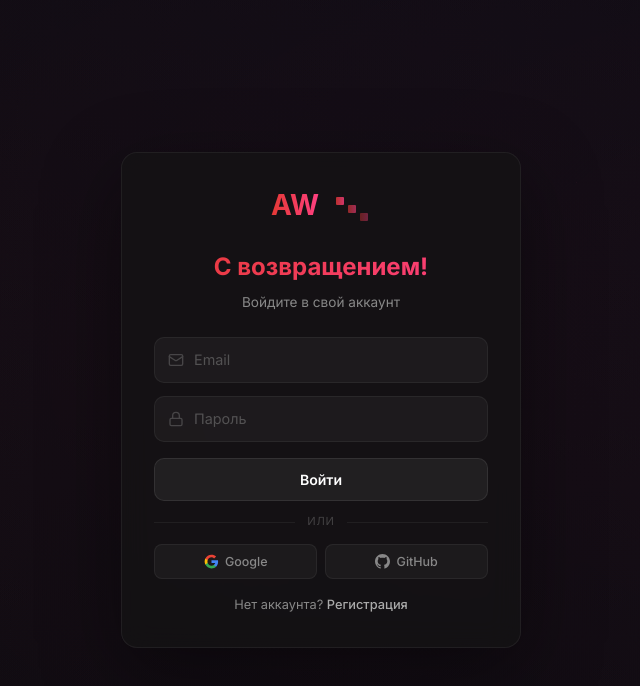
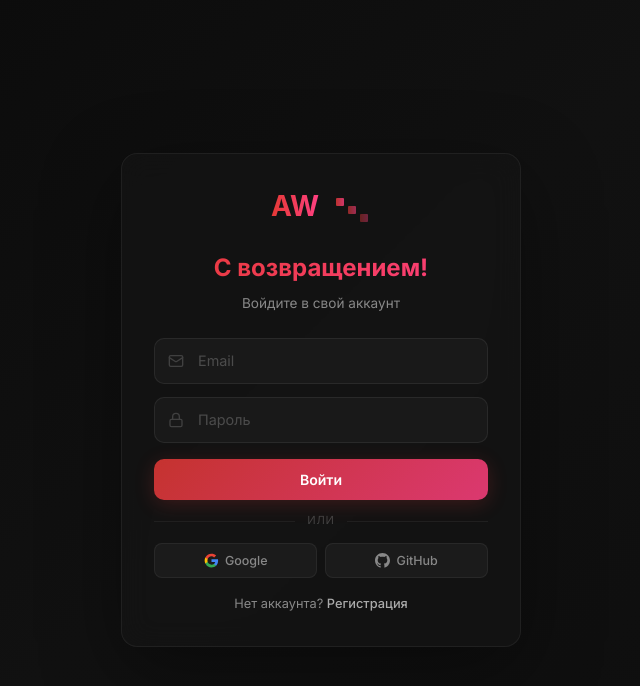
Before and after one commit to JeySerYT/AniWave-by-OpenCode, a React (Vite) app: page /login in a window 1280 px wide. Shown: the top 686 px of the page, without its empty margins (319-959 px from the left). Built offline with nearby package versions, Linux system fonts and the light colour scheme; no server answers.

Commit message:
fix: static bg, clean floating label, accent btn

```diff
--- a/src/pages/Auth.css
+++ b/src/pages/Auth.css
@@ -6,24 +6,7 @@
   padding: 2rem;
   position: relative;
   overflow: hidden;
-  background: var(--bg-dark);
-}
-
-.auth-page::before {
-  content: '';
-  position: absolute;
-  inset: -100%;
-  background:
-    radial-gradient(ellipse at 25% 50%, rgba(229, 57, 53, 0.04) 0%, transparent 50%),
-    radial-gradient(ellipse at 75% 50%, rgba(255, 64, 129, 0.04) 0%, transparent 50%),
-    radial-gradient(ellipse at 50% 20%, rgba(103, 58, 183, 0.03) 0%, transparent 50%);
-  animation: authBg 25s ease-in-out infinite;
-}
-
-@keyframes authBg {
-  0%, 100% { transform: translate(0, 0) rotate(0deg); }
-  33% { transform: translate(3%, -2%) rotate(1deg); }
-  66% { transform: translate(-2%, 3%) rotate(-1deg); }
+  background: linear-gradient(135deg, #0a0a0a 0%, #111 50%, #0d0d0d 100%);
 }
 
 .auth-container {
@@ -34,7 +17,7 @@
 }
 
 .auth-card {
-  background: rgba(20, 20, 20, 0.65);
+  background: rgba(20, 20, 20, 0.7);
   backdrop-filter: blur(14px);
   -webkit-backdrop-filter: blur(14px);
   border: 1px solid rgba(255, 255, 255, 0.06);
@@ -95,32 +78,33 @@
   transform: translateY(-50%);
   color: var(--text-muted);
   pointer-events: none;
-  opacity: 0.4;
-  z-index: 1;
-  transition: opacity 0.2s ease;
+  opacity: 0.35;
+  z-index: 2;
+  transition: opacity 0.25s ease;
 }
 
 .input-wrap:focus-within .input-icon {
-  opacity: 0.6;
+  opacity: 0.7;
+  color: rgba(255, 64, 129, 0.6);
 }
 
 .input-wrap input {
   width: 100%;
-  padding: 1.25rem 1rem 0.4rem 2.5rem;
-  background: rgba(255, 255, 255, 0.04);
-  border: 1px solid rgba(255, 255, 255, 0.06);
+  padding: 1.2rem 1rem 0.45rem 2.5rem;
+  background: rgba(255, 255, 255, 0.03);
+  border: 1px solid rgba(255, 255, 255, 0.07);
   border-radius: 10px;
   color: var(--text-primary);
   font-size: 0.9rem;
-  transition: all 0.25s ease;
+  transition: border 0.3s ease, background 0.3s ease;
   box-sizing: border-box;
   font-family: inherit;
   outline: none;
 }
 
 .input-wrap input:focus {
-  border-color: rgba(255, 64, 129, 0.3);
-  background: rgba(255, 255, 255, 0.06);
+  border-color: rgba(255, 64, 129, 0.35);
+  background: rgba(255, 255, 255, 0.05);
 }
 
 .input-wrap label {
@@ -131,21 +115,26 @@
   font-size: 0.9rem;
   color: var(--text-muted);
   pointer-events: none;
-  transition: all 0.2s cubic-bezier(0.4, 0, 0.2, 1);
-  opacity: 0.5;
-  transform-origin: left;
+  transition: all 0.25s cubic-bezier(0.25, 0.1, 0.25, 1);
+  opacity: 0.45;
+  padding: 0 4px;
+  z-index: 1;
+  border-radius: 4px;
+  background: transparent;
 }
 
 .input-wrap input:focus ~ label,
 .input-wrap input:not(:placeholder-shown) ~ label {
-  top: 0.35rem;
-  font-size: 0.65rem;
-  opacity: 0.7;
+  top: -0.55rem;
+  font-size: 0.68rem;
+  opacity: 1;
   color: var(--text-secondary);
+  background: rgba(20, 20, 20, 0.85);
+  backdrop-filter: blur(4px);
 }
 
 .input-wrap input:focus ~ label {
-  color: rgba(255, 64, 129, 0.7);
+  color: rgba(255, 64, 129, 0.8);
 }
 
 .auth-error {
@@ -161,7 +150,7 @@
 .checkbox-group {
   display: flex;
   align-items: flex-start;
-  margin: 0.15rem 0;
+  margin: 0.1rem 0;
 }
 
 .checkbox-label {
@@ -180,7 +169,7 @@
   width: 16px;
   height: 16px;
   min-width: 16px;
-  border: 1.5px solid rgba(255, 255, 255, 0.15);
+  border: 1.5px solid rgba(255, 255, 255, 0.12);
   border-radius: 4px;
   display: flex;
   align-items: center;
@@ -234,19 +223,21 @@
 }
 
 .auth-btn.primary {
-  background: rgba(255, 255, 255, 0.06);
-  color: var(--text-primary);
-  border: 1px solid rgba(255, 255, 255, 0.08);
+  background: linear-gradient(135deg, rgba(229, 57, 53, 0.85), rgba(255, 64, 129, 0.85));
+  color: white;
+  box-shadow: 0 4px 20px rgba(229, 57, 53, 0.2);
 }
 
 .auth-btn.primary:hover {
-  background: rgba(255, 255, 255, 0.1);
-  border-color: rgba(255, 255, 255, 0.15);
+  box-shadow: 0 6px 28px rgba(229, 57, 53, 0.3);
+  transform: translateY(-1px);
 }
 
 .auth-btn.primary:disabled {
   opacity: 0.4;
   cursor: not-allowed;
+  transform: none;
+  box-shadow: none;
 }
 
 .auth-divider {
```
